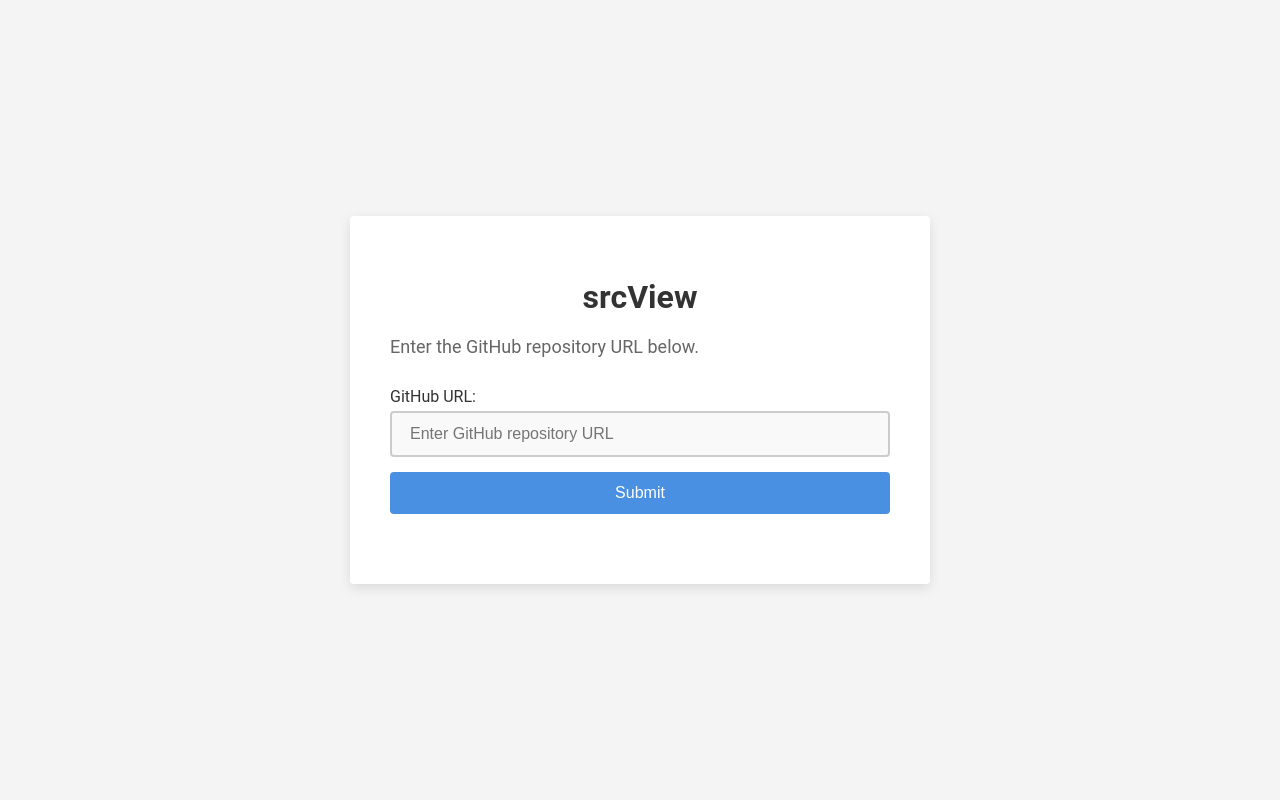
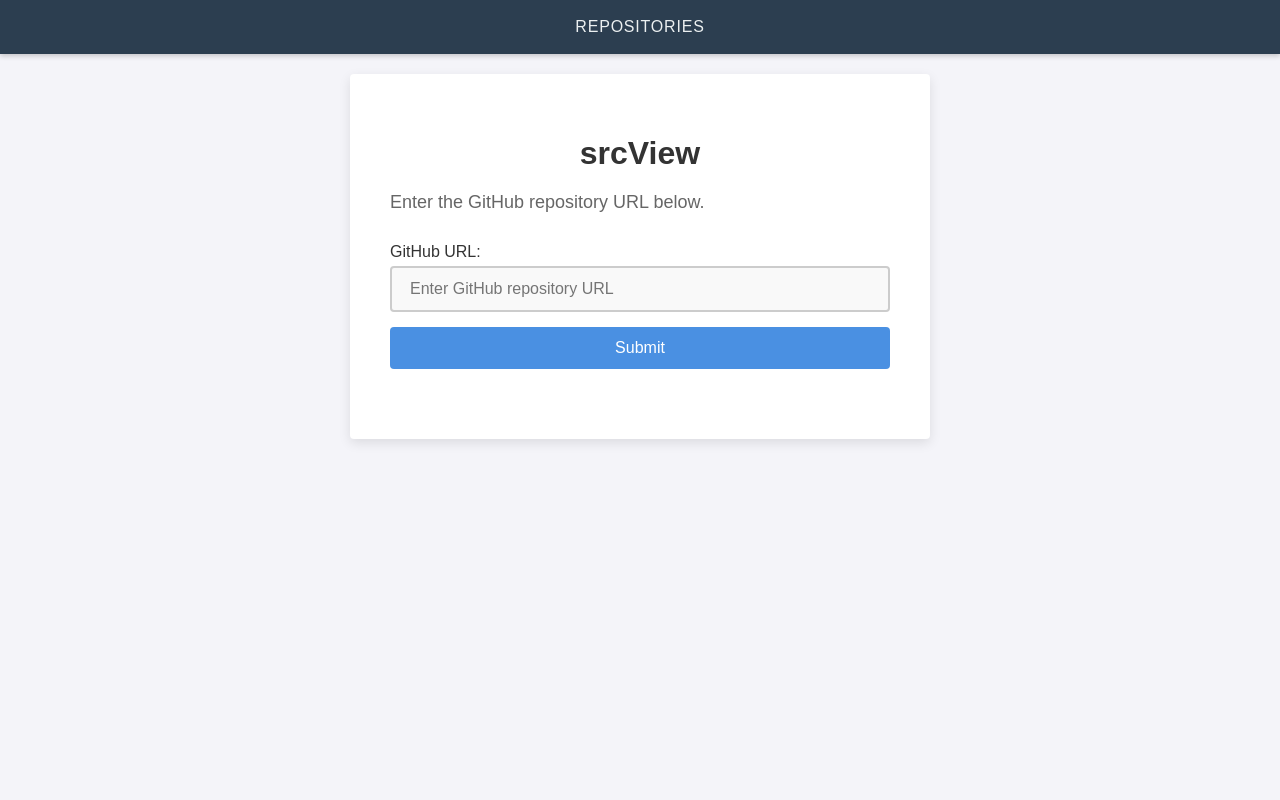
Before and after one commit to aalramadan/srcView, a Flask app: page /add in a window 1280 px wide. Run offline with Flask 3, Linux system fonts and the light colour scheme; parts of the project's set-up code (start-up, migrations or seed data) failed here and were passed over; some libraries are stand-ins or nearby versions.

Commit message:
- Moved nameChecker.csv to the data folder to avoid tracking. - Made programs executable. - Removed "Actions" from identifiers and tags. - Added a navbar to the add_repo page. - Fixed styling issues.

```diff
--- a/app.py
+++ b/app.py
@@ -8,9 +8,9 @@ import threading
 import io
 
 
-if DEBUG:
-    import os
-    os.remove("./data/srcml.db3")
+# if DEBUG:
+#     import os
+#     os.remove("./data/srcml.db3")
 
 import srcml_database
 from srcml_analysis import *
@@ -36,8 +36,10 @@ def repos():
 
 @app.route('/add', methods=['GET', 'POST'])
 def add_repo():
+    navbar = []
+    navbar.append(["Repositories", ""])
     if request.method == 'GET':
-        return render_template('add_repo.html')
+        return render_template('add_repo.html', navbar=navbar)
 
     if request.method == 'POST':
         # filePath = request.form['filePath']
@@ -48,8 +50,8 @@ def add_repo():
         thread = threading.Thread(target=process_github_link,args=(github_link,))
         thread.start()
 
-        return render_template('add_repo.html', result=result)
-    return render_template('add_repo.html')
+        return render_template('add_repo.html', result=result, navbar=navbar)
+    return render_template('add_repo.html', navbar=navbar)
 
 
 def process_github_link(github_link):
@@ -103,48 +105,47 @@ def process_github_link(github_link):
 @app.route('/files/<repo_id>')
 def list_files(repo_id):
     navbar = []
-    navbar.append(["Home", ""])
+    navbar.append(["Repositories", ""])
     files = srcml_database.retrieve_files(repo_id)
-    return render_template('files.html', files=files,repo=srcml_database.get_repo_name_from_id(repo_id), navbar=navbar)
+    return render_template('files.html', files=files, repo=srcml_database.get_repo_name_from_id(repo_id), navbar=navbar)
 
 @app.route('/identifiers/file/<file_id>')
 def list_identifiers(file_id):
     navbar = []
-    navbar.append(["Home", ""])
+    navbar.append(["Repositories", ""])
     identifiers = srcml_database.retrieve_identifiers(file_id)
-    return render_template('identifiers.html', identifiers=identifiers,display=srcml_database.get_file_name_from_id(file_id), navbar=navbar)
+    return render_template('identifiers.html', identifiers=identifiers, display=srcml_database.get_file_name_from_id(file_id), navbar=navbar)
 
 @app.route('/identifiers/repo/<repo_id>')
 def list_identifiers_from_repo(repo_id):
     navbar = get_navbar_links(repo_id)
     identifiers = srcml_database.retrieve_identifiers_from_repo(repo_id)
-    return render_template('identifiers.html', identifiers=identifiers,display=srcml_database.get_repo_name_from_id(repo_id), navbar=navbar)
+    return render_template('identifiers.html', identifiers=identifiers, display=srcml_database.get_repo_name_from_id(repo_id), navbar=navbar)
 
 @app.route('/tags/file/<file_id>')
 def list_tags(file_id):
-    navbar = get_navbar_links(repo_id)
+    navbar = get_navbar_links(file_id)
     tags = srcml_database.retrieve_tags(file_id)
-    return render_template('tags.html', tags=tags,display=srcml_database.get_file_name_from_id(file_id), navbar=navbar)
+    return render_template('tags.html', tags=tags, display=srcml_database.get_file_name_from_id(file_id), navbar=navbar)
 
 @app.route('/tags/repo/<repo_id>')
 def list_tags_from_repo(repo_id):
     navbar = get_navbar_links(repo_id)
     tags = srcml_database.retrieve_tags_from_repo(repo_id)
-    print(dict(tags))
-    return render_template('tags.html', tags=tags,display=srcml_database.get_repo_name_from_id(repo_id), navbar=navbar)
+    return render_template('tags.html', tags=tags, display=srcml_database.get_repo_name_from_id(repo_id), navbar=navbar)
 
 @app.route('/xpath_run/repo/<repo_id>',methods=['GET', 'POST'])
 def xpath_on_repo(repo_id):
     navbar = get_navbar_links(repo_id)
     if request.method == 'GET':
-        return render_template('run_xpath.html', navbar=navbar)
+        return render_template('run_xpath.html', navbar=navbar, display=srcml_database.get_repo_name_from_id(repo_id))
     if request.method == 'POST':
         xpath = request.form['xpath']
         thread = threading.Thread(target=execute_xpath_on_repo,args=(repo_id,xpath))
         thread.start()
 
         result="Running your XPath!"
-        return render_template('run_xpath.html', result=result, navbar=navbar)
+        return render_template('run_xpath.html', result=result, navbar=navbar, display=srcml_database.get_repo_name_from_id(repo_id))
 
 def execute_xpath_on_repo(repo_id,xpath):
     run_xpath_on_repo(repo_id,xpath)
@@ -155,7 +156,7 @@ def get_navbar_links(repo_id):
     table_names = srcml_database.fetch_table_names()
     for table in table_names:
         if table == 'repository':
-            nav_links.append(["Home", ""])
+            nav_links.append(["Repositories", ""])
         # elif table == 'sqlite_sequence':
         #     nav_links.append(["Identifiers", "identifiers/repo/"+repo_id])
         elif table == 'file':
--- a/srcml_analysis.py
+++ b/srcml_analysis.py
@@ -104,7 +104,7 @@ def run_namecollector(repo_name):
 
 
 def write_record_to_csv(record):
-    file_path = "nameCheckerCSV/nameCheckerRecord.csv"
+    file_path = "data/nameCheckerRecord.csv"
     with open(file_path, mode='w', newline='') as file:
         file.write(record)
 def nameCheckerOutput(stdout):
@@ -126,7 +126,7 @@ def nameCheckerOutput(stdout):
 
 def run_nameChecker(record):
     write_record_to_csv(record)
-    file_path = "nameCheckerCSV/nameCheckerRecord.csv"
+    file_path = "data/nameCheckerRecord.csv"
     command = f"cat {file_path} | ./programs/nameChecker"
 
     result = subprocess.run(command, shell=True, stdout=subprocess.PIPE, stderr=subprocess.PIPE, text=True)
--- a/templates/add_repo.html
+++ b/templates/add_repo.html
@@ -6,8 +6,67 @@
     <title>Run srcML</title>
     <link rel="stylesheet" href="{{ url_for('static', filename='styles.css') }}">
     <script src="https://cdnjs.cloudflare.com/ajax/libs/socket.io/4.0.1/socket.io.js"></script>
+    <style>
+        body {
+            font-family: Arial, sans-serif;
+            background-color: #f4f4f9;
+            color: #333;
+            margin: 0;
+            display: flex;
+            flex-direction: column;
+        }
+        .navbar {
+            width: 100%;
+            background-color: #2c3e50; /* Dark blue background */
+            display: flex;
+            justify-content: center; /* Center the items */
+            align-items: center;
+            padding: 10px 0;
+            box-shadow: 0 2px 5px rgba(0, 0, 0, 0.2);
+            position: sticky; /* Stick to the top of the viewport */
+            top: 0;
+            z-index: 1000; /* Ensure it stays on top of other content */
+        }
+
+        .navbar a {
+            text-decoration: none;
+            color: #ecf0f1; /* Light gray text */
+            margin: 0 15px; /* Space between links */
+            font-size: 1em;
+            text-transform: uppercase;
+            letter-spacing: 0.05em;
+            padding: 8px 15px;
+            border-radius: 5px; /* Rounded corners for hover effect */
+            transition: background-color 0.3s ease, color 0.3s ease; /* Smooth hover effect */
+        }
+
+        .navbar a:hover {
+            background-color: #f1c40f; /* Highlight in yellow */
+            color: #2c3e50; /* Change text color to dark blue */
+        }
+
+        .navbar a.active {
+            background-color: #3498db; /* Highlight active tab in bright blue */
+            color: #fff;
+        }
+        .content {
+            flex-grow: 1;
+            display: flex;
+            flex-direction: column;
+            align-items: center;
+            width: 100%;
+            margin-top: 20px; /* Add some spacing below the navbar */
+        }
+
+    </style>
 </head>
 <body>
+    <div class="navbar">
+        {% for tab in navbar %}
+            <a href="/{{ tab[1] }}">{{ tab[0] }}</a>
+        {% endfor %}
+    </div>
+    <div class="content">
         <div class="container">
             <h1>srcView</h1>
             <p>Enter the GitHub repository URL below.</p>
@@ -30,6 +89,7 @@
             <p id="result">{{ result }}</p>
             <div id="updates"/>
         </div>
+    </div>
 
 
     <script>
```
Also changed, not shown: templates/files.html (+18 -11 lines), templates/identifiers.html (+15 -7 lines), templates/repos.html (+3 -4 lines), templates/run_xpath.html (+16 -11 lines), templates/tags.html (+13 -8 lines). Lines whose indentation alone changed are shown as unchanged.
